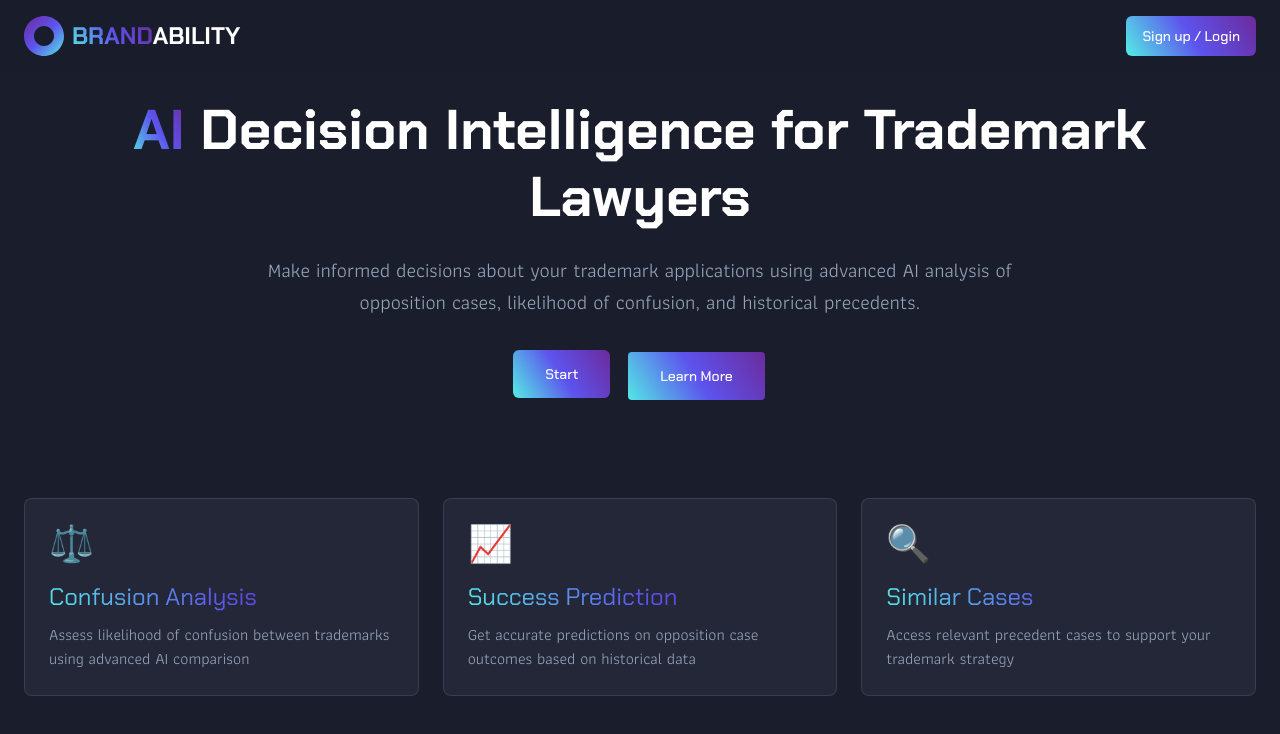
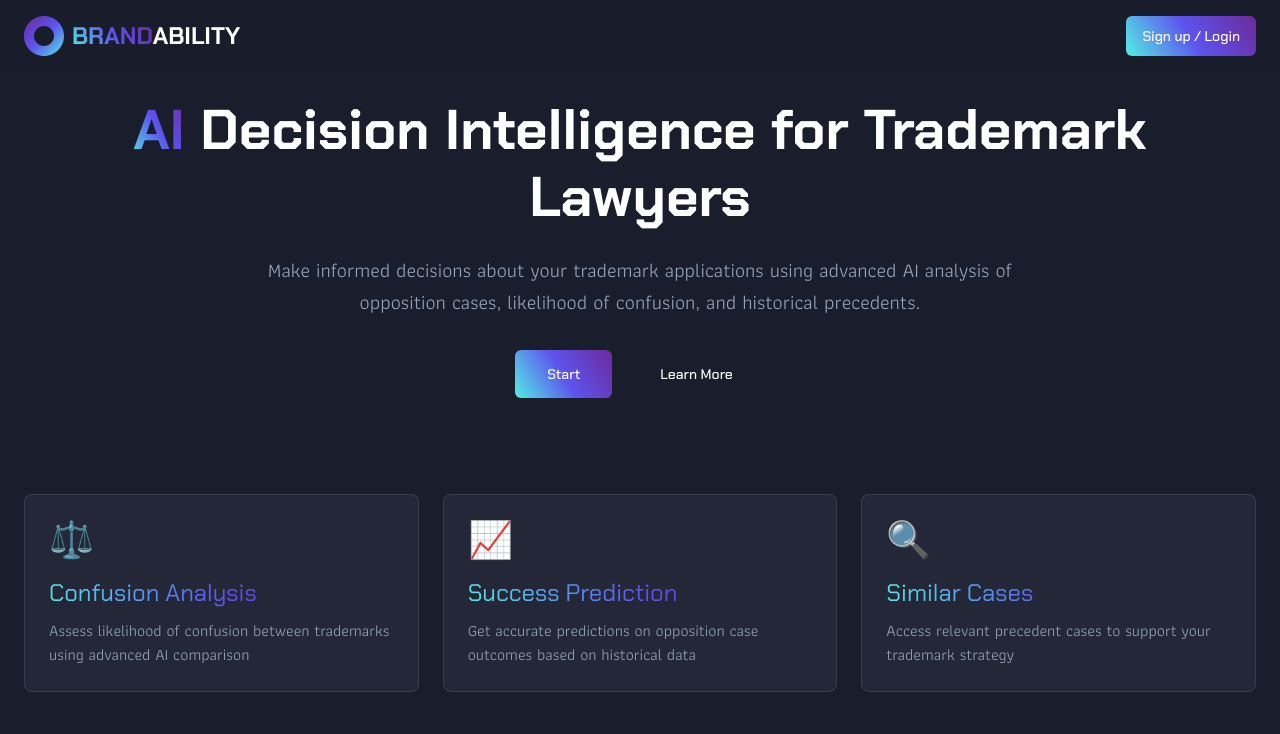
Before and after one commit to joe-hireable/brandability-insight-ui, a React (Vite) app: page / in a window 1280 px wide. Shown: the top 734 px of the page. Built offline with nearby package versions, Linux system fonts and the light colour scheme.

Commit message:
Fix: Use secondary button style
Update the button in the header to use the secondary button style.

```diff
--- a/src/pages/Index.tsx
+++ b/src/pages/Index.tsx
@@ -1,4 +1,3 @@
-
 import { Button } from "@/components/ui/button";
 import { Header } from "@/components/Header";
 
@@ -23,13 +22,7 @@ const Index = () => {
               <Button className="bg-brand-gradient text-white font-heading px-8 py-6">
                 Start
               </Button>
-              <Button variant="outline" className="border-2 border-transparent bg-clip-border hover:text-white font-heading px-8 py-6"
-                style={{
-                  backgroundImage: 'linear-gradient(238deg, rgba(108, 42, 155, 1) 0%, rgba(93, 83, 237, 1) 50%, rgba(83, 237, 229, 1) 100%)',
-                  WebkitBackgroundClip: 'padding-box, border-box',
-                  backgroundClip: 'padding-box, border-box',
-                  backgroundOrigin: 'border-box',
-                }}>
+              <Button variant="secondary" className="font-heading px-8 py-6">
                 Learn More
               </Button>
             </div>
```
